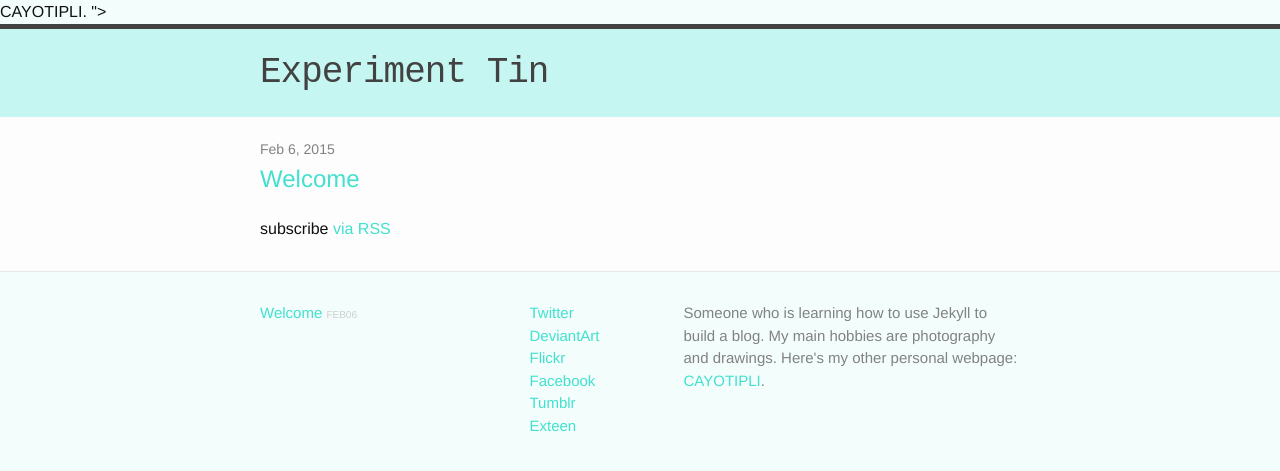
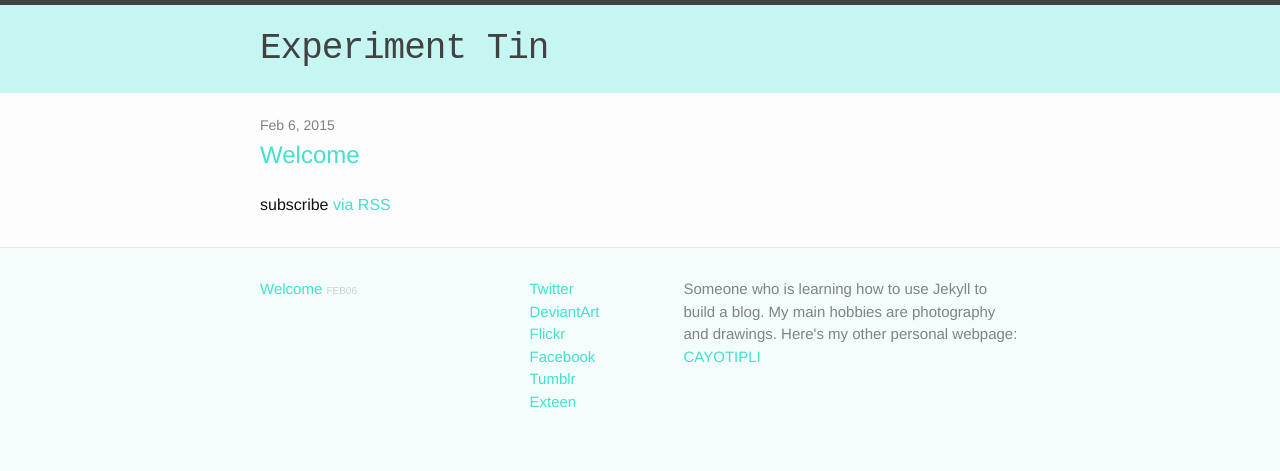
Before and after one commit to tikyon/tikyon.github.io, a Jekyll site: the page built from index.html, in a window 1280 px wide. Shown: the top 471 px of the page. Built offline with Jekyll 4.4.1, drawn with Linux system fonts in a browser that asks for light colours; the list of posts is cut into pages by our own code.

Commit message:
Fixed the extra text appearing at the beginning
Move the sentence to footer.html instead.

```diff
--- a/_config.yml
+++ b/_config.yml
@@ -2,7 +2,7 @@
 title: Experiment Tin
 email:
 description: > # this means to ignore newlines until "baseurl:"
-  Someone who is learning how to use Jekyll to build a blog. My main hobbies are photography and drawings. Here's my other personal webpage: <a href="http://individual.utoronto.ca/kyonitsu">CAYOTIPLI</a>.
+  Someone who is learning how to use Jekyll to build a blog. My main hobbies are photography and drawings.
 baseurl: "" # the subpath of your site, e.g. /blog/
 url: "http://yourdomain.com" # the base hostname & protocol for your site
 twitter_username: tikyon
--- a/_includes/footer.html
+++ b/_includes/footer.html
@@ -52,7 +52,7 @@
       </div>
 
       <div class="footer-col  footer-col-3">
-        <p class="text">{{ site.description }}</p>
+        <p class="text">{{ site.description }} Here's my other personal webpage: <a href="http://individual.utoronto.ca/kyonitsu">CAYOTIPLI</a></p>
       </div>
     </div>
 
```
Also changed, not shown: 1 other file.
